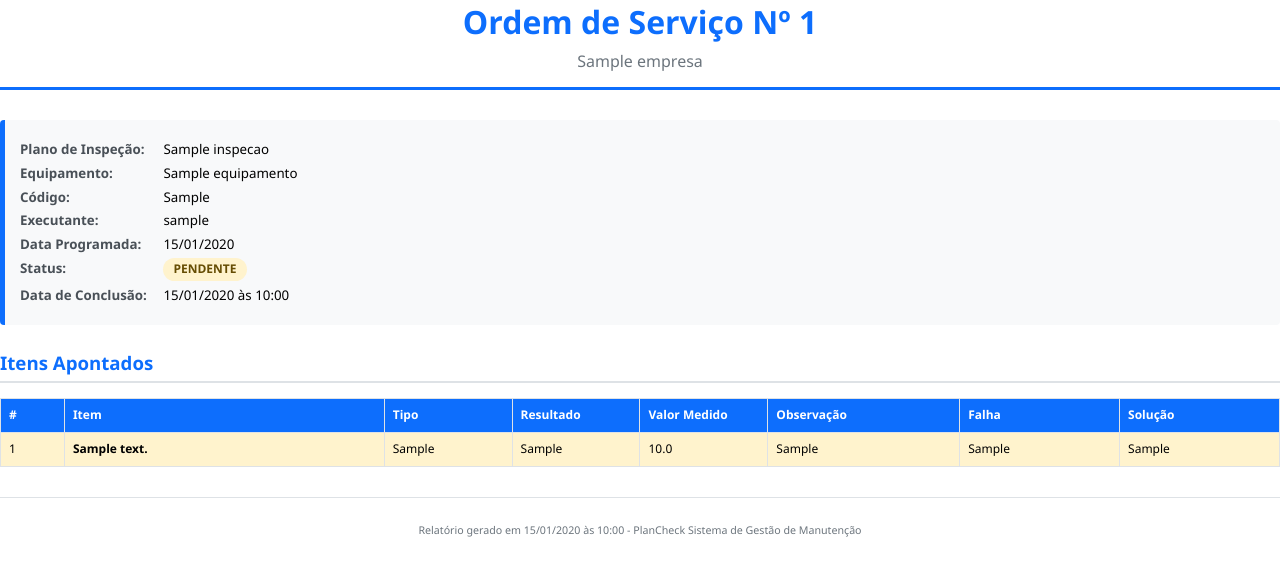
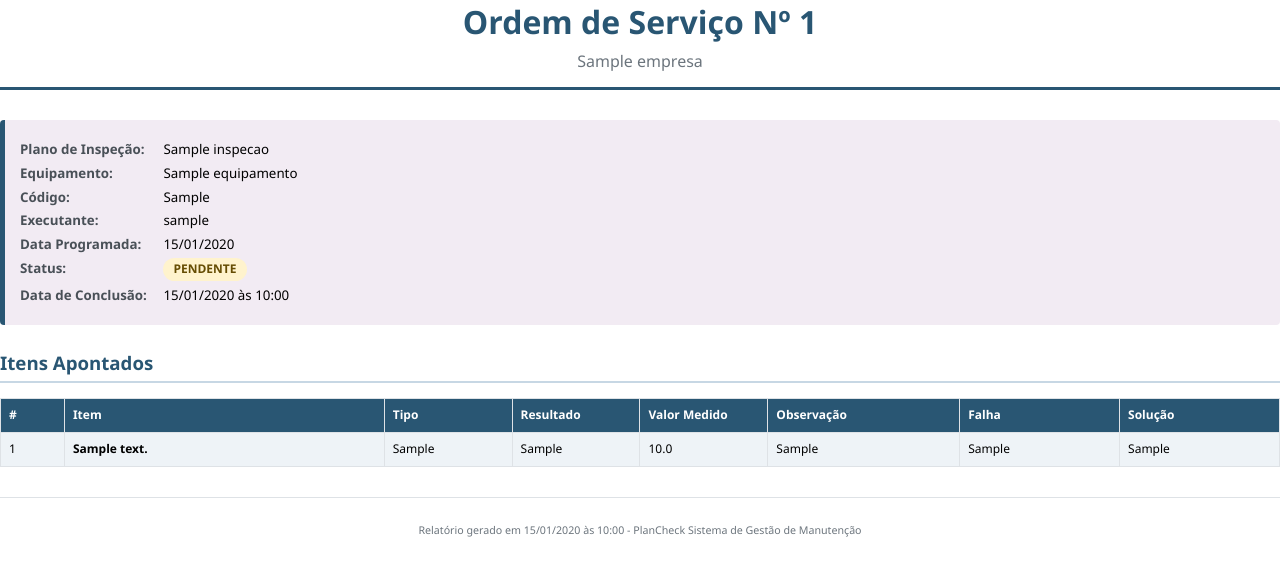
Before and after one commit to jcsouzadev/PlanCheck, a Flask app: template templates/relatorio_ordem.html in a window 1280 px wide. Shown: the top 576 px of the page. Run offline with Flask 3, Linux system fonts and the light colour scheme; the template is opened without the code that fills it: values that come from a table or form of the project are taken from there, others are empty; tables that the repository leaves empty hold one stand-in row (values such as "Sample post").

Commit message:
Update report color scheme to a new palette
Adjusted CSS in templates/relatorio_ordem.html to incorporate a new color palette, updating borders, backgrounds, and text colors for various report elements.

Replit-Commit-Author: Agent
Replit-Commit-Session-Id: 4f882a3d-8ae1-42ec-80e5-675a41a13642
Replit-Commit-Checkpoint-Type: intermediate_checkpoint
Replit-Commit-Screenshot-Url: https://storage.googleapis.com/screenshot-production-us-central1/cc179dff-f5f1-4a30-a98d-f458b5e00ebe/4f882a3d-8ae1-42ec-80e5-675a41a13642/cSI3NL8

```diff
--- a/templates/relatorio_ordem.html
+++ b/templates/relatorio_ordem.html
@@ -21,11 +21,11 @@
             text-align: center;
             margin-bottom: 30px;
             padding-bottom: 15px;
-            border-bottom: 3px solid #0d6efd;
+            border-bottom: 3px solid #295673;
         }
 
         .header h1 {
-            color: #0d6efd;
+            color: #295673;
             margin: 0 0 5px 0;
             font-size: 24pt;
         }
@@ -37,10 +37,10 @@
         }
 
         .info-box {
-            background-color: #f8f9fa;
+            background-color: #F2EBF3;
             padding: 15px;
             margin: 20px 0;
-            border-left: 5px solid #0d6efd;
+            border-left: 5px solid #295673;
             border-radius: 4px;
         }
 
@@ -56,11 +56,11 @@
         }
 
         h2 {
-            color: #0d6efd;
+            color: #295673;
             font-size: 14pt;
             margin-top: 25px;
             margin-bottom: 10px;
-            border-bottom: 2px solid #dee2e6;
+            border-bottom: 2px solid #C7D7E4;
             padding-bottom: 5px;
         }
 
@@ -79,14 +79,14 @@
         }
 
         th {
-            background-color: #0d6efd;
+            background-color: #295673;
             color: white;
             font-weight: 600;
             font-size: 9pt;
         }
 
         .conforme {
-            background-color: #d1e7dd;
+            background-color: rgba(122, 173, 107, 0.2);
         }
 
         .nao-conforme {
@@ -94,7 +94,7 @@
         }
 
         .na {
-            background-color: #fff3cd;
+            background-color: rgba(199, 215, 228, 0.3);
         }
 
         .footer {
@@ -107,7 +107,7 @@
         }
 
         .ref-values {
-            color: #0d6efd;
+            color: #295673;
             font-size: 8pt;
             font-style: italic;
             display: block;
@@ -123,8 +123,8 @@
         }
 
         .status-concluida {
-            background-color: #d1e7dd;
-            color: #0a3622;
+            background-color: rgba(122, 173, 107, 0.3);
+            color: #3d6835;
         }
 
         .status-pendente {
@@ -133,8 +133,8 @@
         }
 
         .status-em-andamento {
-            background-color: #cfe2ff;
-            color: #084298;
+            background-color: rgba(41, 86, 115, 0.2);
+            color: #295673;
         }
     </style>
 </head>
```
